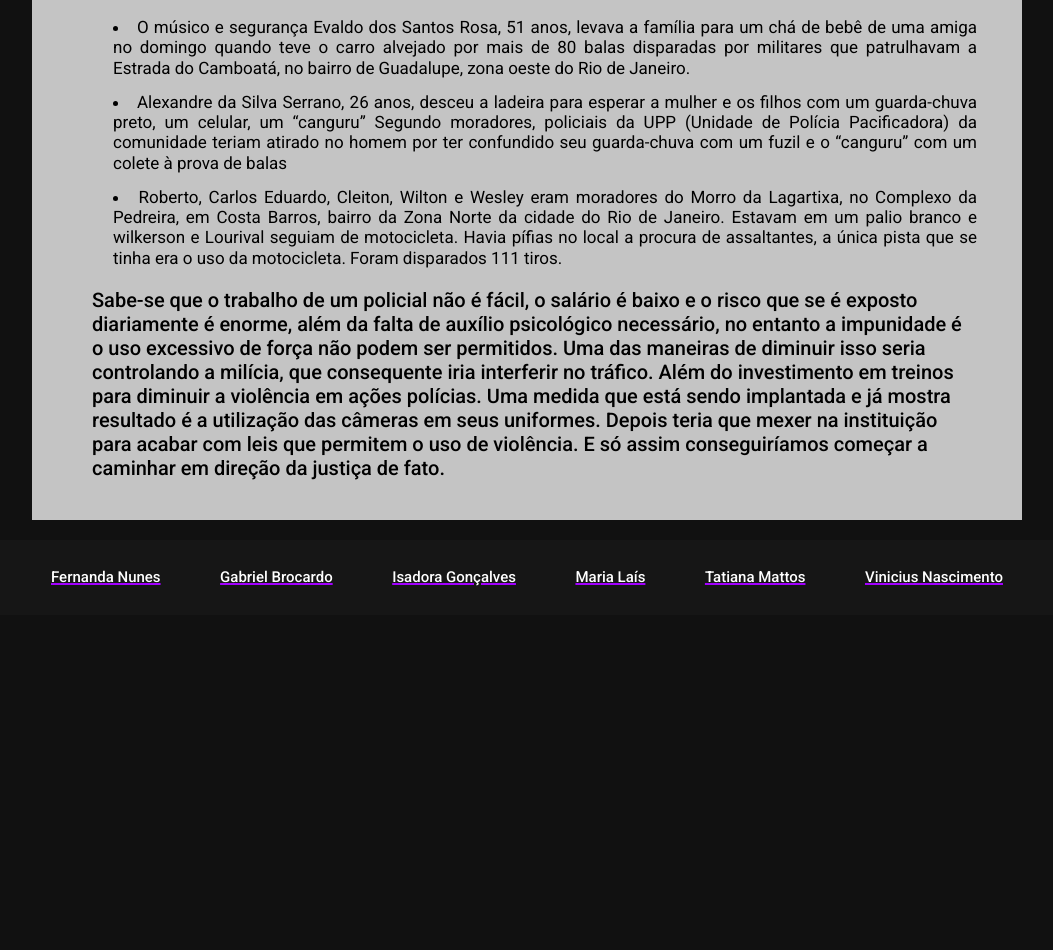
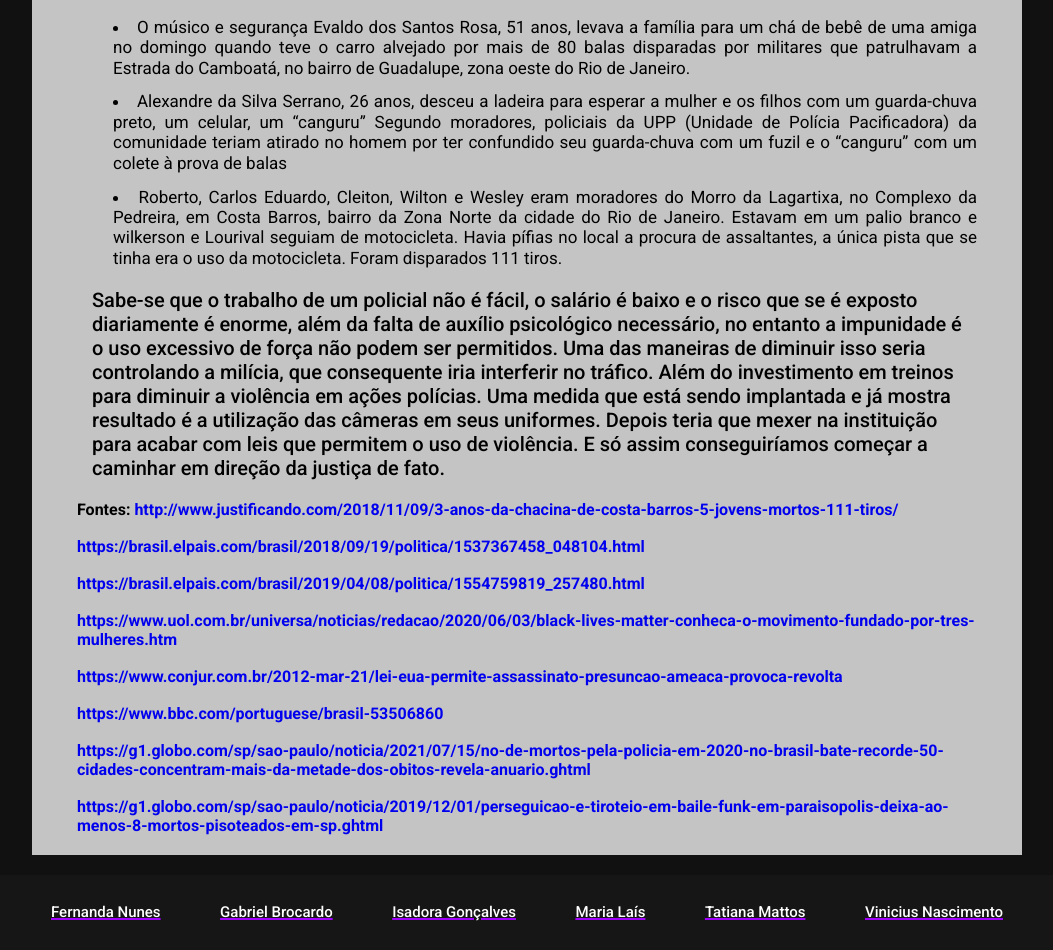
Before and after one commit to ViniciusNB/seminario-violencia, a plain HTML site: page policial.html in a window 1280 px wide. Shown: the part 2688-3638 px from the top of the page, without its empty margins (113-1166 px from the left). Before the commit the page ends 3303 px from the top, so only its background shows below. Drawn offline with Linux system fonts and the light colour scheme; a script that the page names is missing.

Commit message:
Atualização nas animações do site

```diff
--- a/policial.html
+++ b/policial.html
@@ -158,6 +158,15 @@
 		já mostra resultado é a utilização das câmeras em seus uniformes. Depois teria que mexer na instituição para
 		acabar com leis que permitem o uso de violência. E só assim conseguiríamos começar a caminhar em direção da
 		justiça de fato.</p>
+
+		<a><strong>Fontes: <a href="http://www.justificando.com/2018/11/09/3-anos-da-chacina-de-costa-barros-5-jovens-mortos-111-tiros/">http://www.justificando.com/2018/11/09/3-anos-da-chacina-de-costa-barros-5-jovens-mortos-111-tiros/</a></strong><br><br>
+		<strong><a href="https://brasil.elpais.com/brasil/2018/09/19/politica/1537367458_048104.html">https://brasil.elpais.com/brasil/2018/09/19/politica/1537367458_048104.html</a></strong><br><br>
+		<strong><a href="https://brasil.elpais.com/brasil/2019/04/08/politica/1554759819_257480.html">https://brasil.elpais.com/brasil/2019/04/08/politica/1554759819_257480.html</a></strong><br><br>
+		<strong><a href="https://www.uol.com.br/universa/noticias/redacao/2020/06/03/black-lives-matter-conheca-o-movimento-fundado-por-tres-mulheres.htm">https://www.uol.com.br/universa/noticias/redacao/2020/06/03/black-lives-matter-conheca-o-movimento-fundado-por-tres-mulheres.htm</a></strong><br><br>
+		<strong><a href="https://www.conjur.com.br/2012-mar-21/lei-eua-permite-assassinato-presuncao-ameaca-provoca-revolta">https://www.conjur.com.br/2012-mar-21/lei-eua-permite-assassinato-presuncao-ameaca-provoca-revolta</a></strong><br><br>
+		<strong><a href="https://www.bbc.com/portuguese/brasil-53506860">https://www.bbc.com/portuguese/brasil-53506860</a></strong><br><br>
+		<strong><a href="https://g1.globo.com/sp/sao-paulo/noticia/2021/07/15/no-de-mortos-pela-policia-em-2020-no-brasil-bate-recorde-50-cidades-concentram-mais-da-metade-dos-obitos-revela-anuario.ghtml">https://g1.globo.com/sp/sao-paulo/noticia/2021/07/15/no-de-mortos-pela-policia-em-2020-no-brasil-bate-recorde-50-cidades-concentram-mais-da-metade-dos-obitos-revela-anuario.ghtml</a></strong><br><br>
+		<strong><a href="https://g1.globo.com/sp/sao-paulo/noticia/2019/12/01/perseguicao-e-tiroteio-em-baile-funk-em-paraisopolis-deixa-ao-menos-8-mortos-pisoteados-em-sp.ghtml">https://g1.globo.com/sp/sao-paulo/noticia/2019/12/01/perseguicao-e-tiroteio-em-baile-funk-em-paraisopolis-deixa-ao-menos-8-mortos-pisoteados-em-sp.ghtml</a></strong>
 	</main>
 	<footer>
 		<ul>
--- a/styles/geral.css
+++ b/styles/geral.css
@@ -1,5 +1,9 @@
 @import url('https://fonts.googleapis.com/css2?family=Roboto:wght@400;500;700;900&display=swap');
 @import url('https://fonts.googleapis.com/css2?family=Ubuntu+Mono:wght@400;700&display=swap');
+
+main{animation:scale-up-center 1.5s cubic-bezier(.39,.575,.565,1.000) both}
+@keyframes scale-up-center{0%{transform:scale(.5)}100%{transform:scale(1)}}
+
 
 body {
     margin: 0;
```
